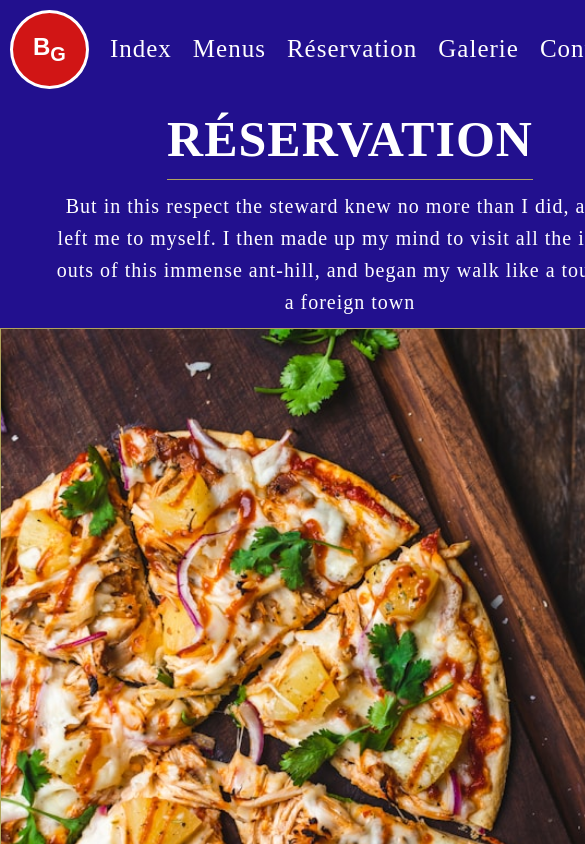
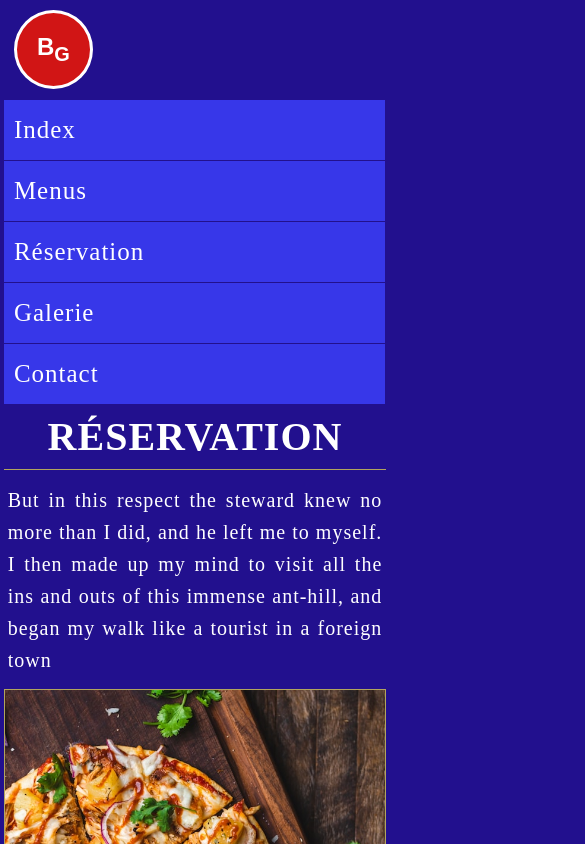
Before and after one commit to Begula08/Projet_restaurant, a plain HTML site: page reservation.html in a window 390 px wide. Shown: the top 844 px of the page, 585 px wide, since content can reach past the window. Drawn offline with Linux system fonts and the light colour scheme; a web font is replaced by a local one.

Commit message:
css responsive

```diff
--- a/css/style.css
+++ b/css/style.css
@@ -232,3 +232,67 @@ footer * {
   color: var(--white-primary);
 
 }
+
+/* dispositif mobile */
+@media screen and (max-width: 80rem){
+  body{
+      margin: 0 1%;
+      background-color: var(--blue-primary);
+  }
+  header{
+
+      height: auto;
+  }
+  nav ul{
+     /*  display: flex;
+      flex-direction: row;
+      align-items: center; */
+      display: block;
+      width: auto;
+  }
+  nav ul li{
+      background-color: #3737e9;
+      display: block;
+      width: auto;
+      margin-bottom: .1rem;
+  }
+
+  header p{
+      width: auto;
+      text-align: justify;
+      padding: 1%;
+  }
+  header img{
+      display: inline-block;
+      width: 100%;
+  }
+  section ul{
+      display: block;
+
+  }
+  section ul li figure figcaption, :is(img){
+      display: block;
+      width: calc(100% / 1);
+
+
+  }
+  header h1, section h2{
+
+      width: auto;
+      text-align: center;
+
+  }
+  header h1, section h2{
+      font-size: 4rem;
+  }
+  .form-primary fieldset{
+      width: auto;
+
+  }
+  .form-primary form input[type="submit"]{
+      display: initial;
+      width: 100%;
+
+  }
+
+}
```
